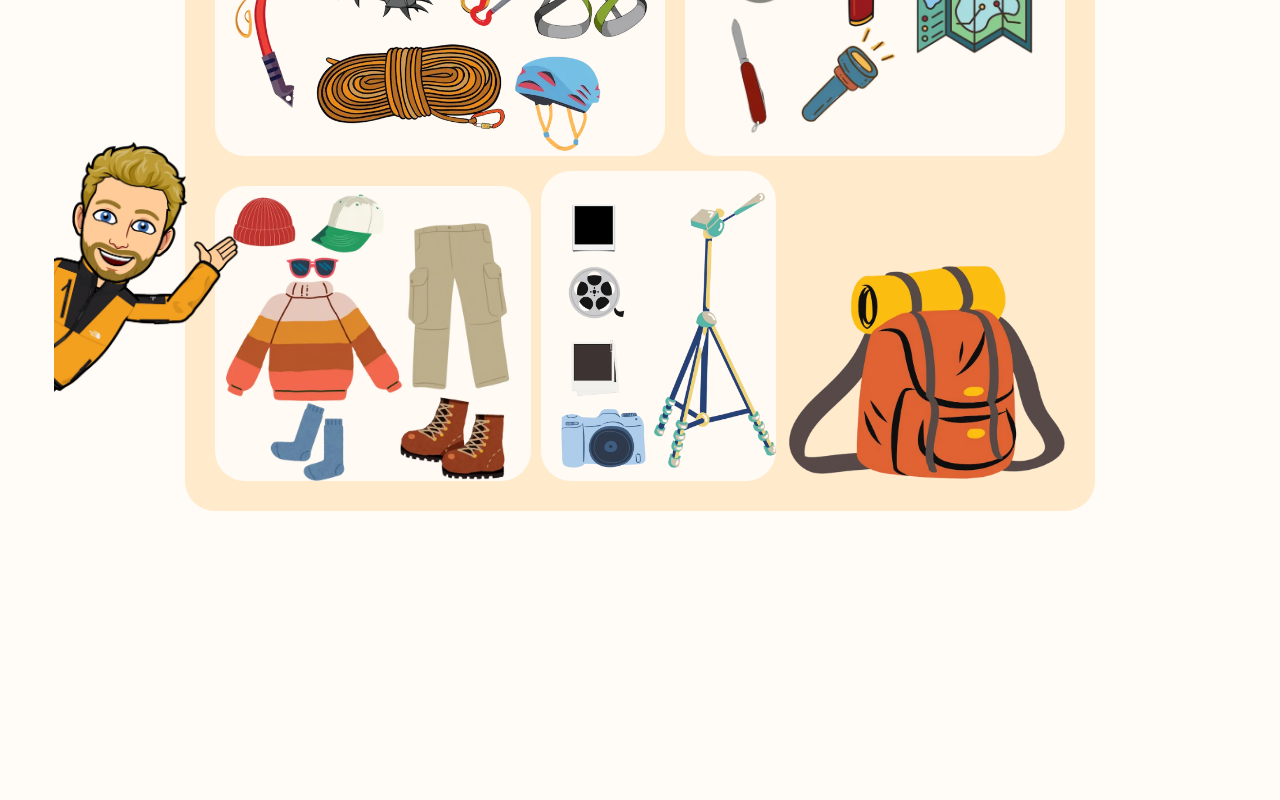
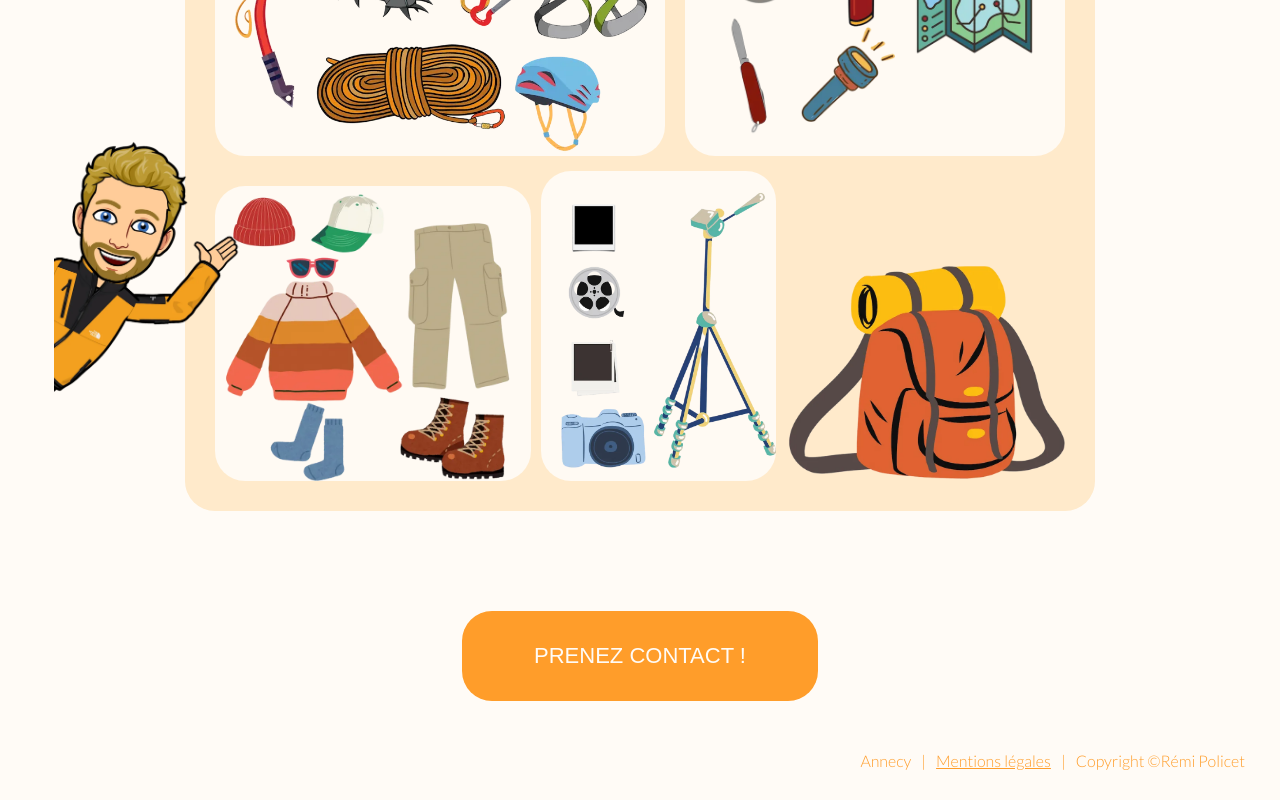
Before and after one commit to remip-dev/mountain-developer-webapp, a Vue app: page / in a window 1280 px wide. Shown: the part 1798-2598 px from the top of the page. Before the commit the page ends 2439 px from the top, so only its background shows below. Built offline with nearby package versions, Linux system fonts and the light colour scheme.

Commit message:
dev footer

```diff
--- a/src/App.vue
+++ b/src/App.vue
@@ -1,5 +1,6 @@
 <script setup lang="ts">
 import HeaderComponent from './components/header/HeaderComponent.vue'
+import SimpleFooter from './components/SimpleFooter.vue'
 </script>
 
 <template>
@@ -10,10 +11,20 @@ import HeaderComponent from './components/header/HeaderComponent.vue'
     <div class="main-content-container">
       <RouterView />
     </div>
+    <div>
+      <SimpleFooter />
+    </div>
   </div>
 </template>
 
 <style scoped>
+#app {
+  min-height: 93vh;
+  height: 100%;
+  display: flex;
+  flex-direction: column;
+  justify-content: space-between;
+}
 .header-container {
   position: fixed;
   z-index: 3001;
--- a/src/components/SimpleButton.vue
+++ b/src/components/SimpleButton.vue
@@ -18,3 +18,29 @@ function handleClick() {
     {{ text }}
   </button>
 </template>
+
+<style scoped>
+button {
+  background-color: var(--tertiary-color);
+  color: var(--primary-color);
+  border: none;
+  border-radius: 30px;
+  padding: 32px 72px;
+  font-size: var(--normal-font-size);
+  font-weight: 300;
+  transition:
+    transform 0.2s,
+    background-color 0.2s;
+}
+
+button:active {
+  transform: scale(0.95);
+  background-color: rgba(255, 157, 42, 0.4);
+}
+
+@media (max-width: 780px) {
+  button {
+    padding: 25px 50px;
+  }
+}
+</style>
--- /dev/null
+++ b/src/components/SimpleFooter.vue
@@ -0,0 +1,34 @@
+<script setup lang="ts"></script>
+
+<template>
+  <div>
+    <span>Copyright ©Rémi Policet</span>
+    <span>|</span>
+    <router-link class="link" to="/legal-information">Mentions légales</router-link>
+    <span>|</span>
+    <span>Annecy</span>
+  </div>
+</template>
+
+<style scoped>
+div {
+  display: flex;
+  flex-direction: row-reverse;
+  margin-top: 50px;
+}
+
+.link {
+  color: var(--tertiary-color);
+}
+
+span,
+.link {
+  margin: 0px 5px;
+}
+
+@media (max-width: 600px) {
+  span {
+    margin: 0px 2px;
+  }
+}
+</style>
--- a/src/components/mySkills/AdaptImage.vue
+++ b/src/components/mySkills/AdaptImage.vue
@@ -37,11 +37,8 @@ async function importImage(imageName: string, size: string) {
   )
   const imagePath = `../../assets/images/${imageName}_${size}.webp`
 
-  console.log(`Trying to load image: ${imagePath}`)
-
   if (imagesContext[imagePath]) {
     const module = await imagesContext[imagePath]()
-    console.log(`Image module loaded: `, module)
 
     return module.default || ''
   } else {
--- a/src/components/mySkills/SkillModal.vue
+++ b/src/components/mySkills/SkillModal.vue
@@ -35,16 +35,16 @@ defineProps({
   background-color: var(--primary-color);
   width: 400px;
   padding: 45px;
+  padding-bottom: 20px;
   color: var(--black);
   box-shadow: 0px 4px 4px 0px rgba(0, 0, 0, 0.25);
 }
 
 h2 {
-  margin-top: 0;
+  margin: 0;
 }
 
-p {
-  margin: 0;
+.description :deep(p) {
 }
 
 .description :deep(span) {
@@ -61,6 +61,7 @@ p {
 @media (max-width: 1000px) {
   .container {
     padding: 30px;
+    padding-bottom: 15px;
     width: 250px;
     left: -10px;
   }
--- a/src/router/index.ts
+++ b/src/router/index.ts
@@ -22,6 +22,11 @@ const router = createRouter({
       path: '/contact',
       name: 'contact',
       component: () => import('../views/ContactView.vue')
+    },
+    {
+      path: '/legal-information',
+      name: 'legal information',
+      component: () => import('../views/LegalInformationView.vue')
     }
   ]
 })
--- a/src/views/HomeView.vue
+++ b/src/views/HomeView.vue
@@ -49,6 +49,9 @@
     <div class="section-three">
       <MySkills />
     </div>
+    <div class="section-button">
+      <SimpleButton @clicked="handleClickButton" text="PRENEZ CONTACT !" />
+    </div>
   </div>
 </template>
 
@@ -62,21 +65,31 @@ import smallDrawing from '@/assets/images/mapDrawing/map_drawing_small.webp'
 import mediumDrawing from '@/assets/images/mapDrawing/map_drawing_medium.webp'
 import largeDrawing from '@/assets/images/mapDrawing/map_drawing_large.webp'
 import MySkills from '@/components/mySkills/MySkills.vue'
+import SimpleButton from '@/components/SimpleButton.vue'
+import { useRouter } from 'vue-router'
 
 export default defineComponent({
   name: 'HomeView',
   components: {
     ResponsiveImage,
-    MySkills
+    MySkills,
+    SimpleButton
   },
   setup() {
+    const router = useRouter()
+
+    function handleClickButton() {
+      router.push({ name: 'contact' })
+    }
+
     return {
       smallFollowMe,
       mediumFollowMe,
       largeFollowMe,
       smallDrawing,
       mediumDrawing,
-      largeDrawing
+      largeDrawing,
+      handleClickButton
     }
   }
 })
@@ -103,6 +116,13 @@ export default defineComponent({
 .section-three {
   margin: 100px 0px;
 }
+
+.section-button {
+  display: flex;
+  flex-direction: column;
+  align-items: center;
+}
+
 .fm-image-container,
 .md-image-container,
 .text-container {
--- /dev/null
+++ b/src/views/LegalInformationView.vue
@@ -0,0 +1,5 @@
+<template>
+  <div>
+    <h1>Legal Information</h1>
+  </div>
+</template>
```
Also changed, not shown: 1 other file (tests, documents, lock files or other folders).
